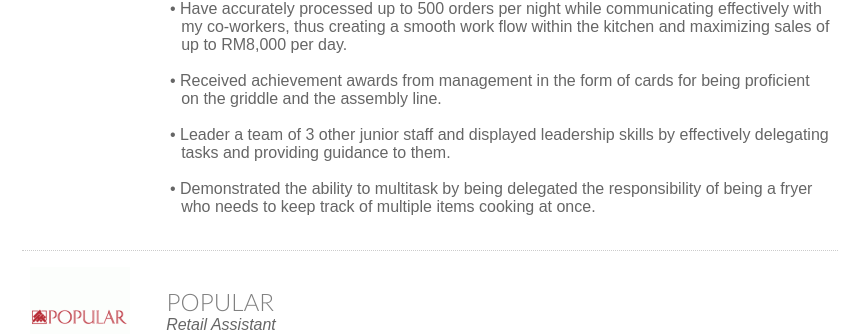
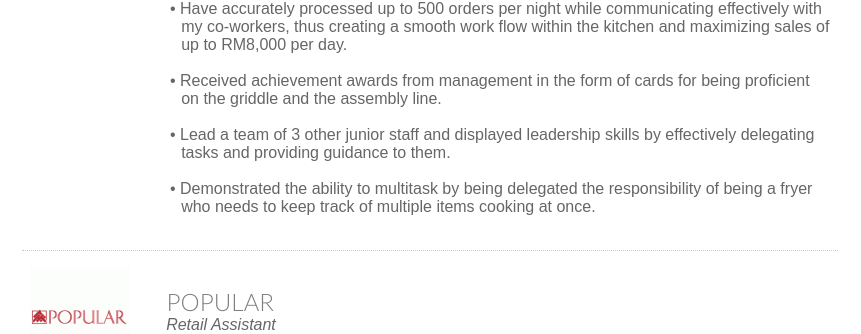
Before and after one commit to ChongJiaYong/betterresume, a PHP site: page / in a window 1280 px wide. Shown: the part 1707-2041 px from the top of the page, without its empty margins (210-1071 px from the left). Run offline with PHP 8.4, Linux system fonts and the light colour scheme.

Commit message:
Grammar mistake corrected

```diff
--- a/index.php
+++ b/index.php
@@ -84,7 +84,7 @@
 					<ul>
 						<li>Have accurately processed up to 500 orders per night while communicating effectively with my co-workers, thus creating a smooth work flow within the kitchen and maximizing sales of up to RM8,000 per day. </li></br>
 						<li>Received achievement awards from management in the form of cards for being proficient on the griddle and the assembly line. </li></br>
-						<li>Leader a team of 3 other junior staff and displayed leadership skills by effectively delegating tasks and providing guidance to them.</li></br>
+						<li>Lead a team of 3 other junior staff and displayed leadership skills by effectively delegating tasks and providing guidance to them.</li></br>
 						<li>Demonstrated the ability to multitask by being delegated the responsibility of being a fryer who needs to keep track of multiple items cooking at once.</li></br>
 					</ul>
 				</div>
```
